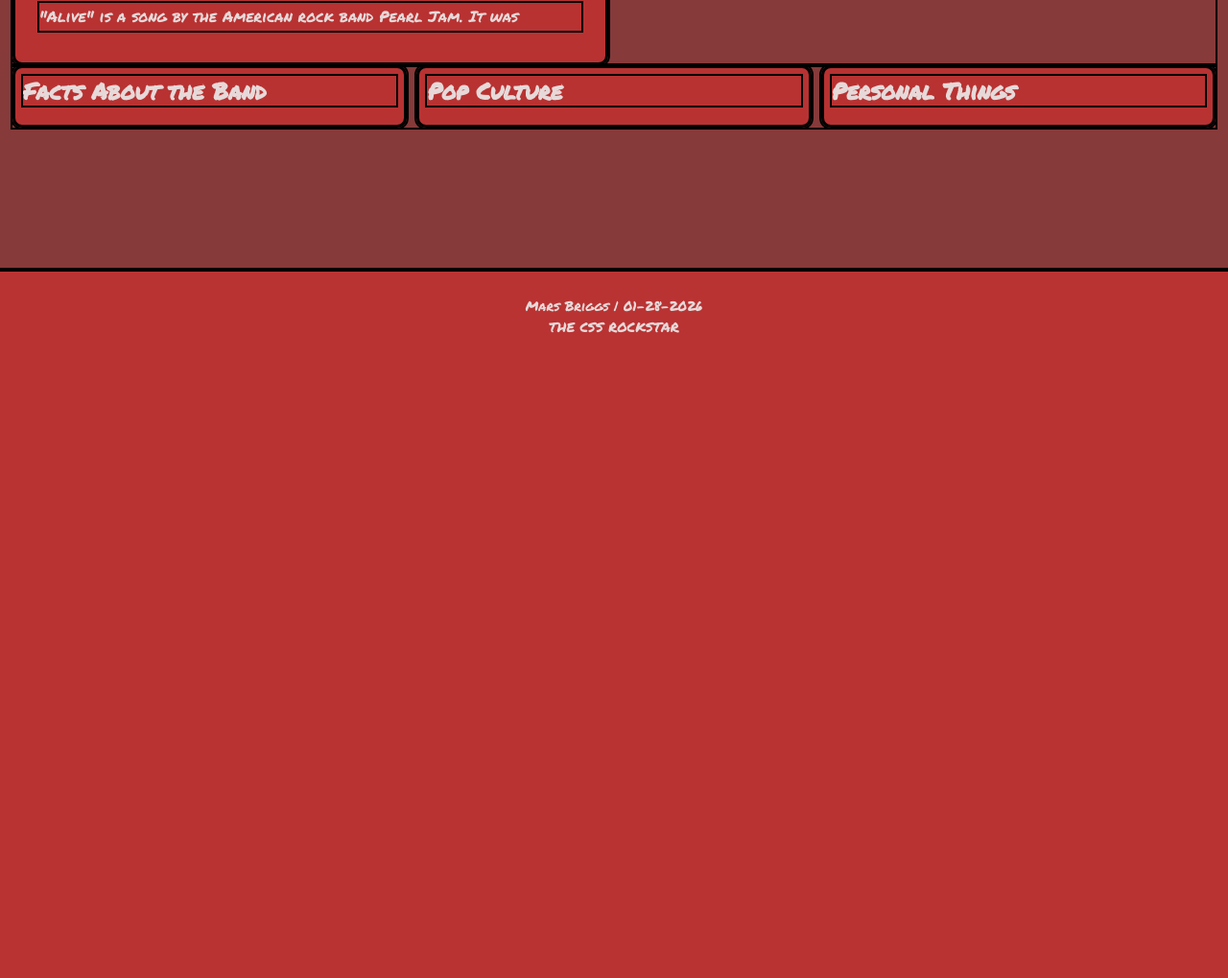
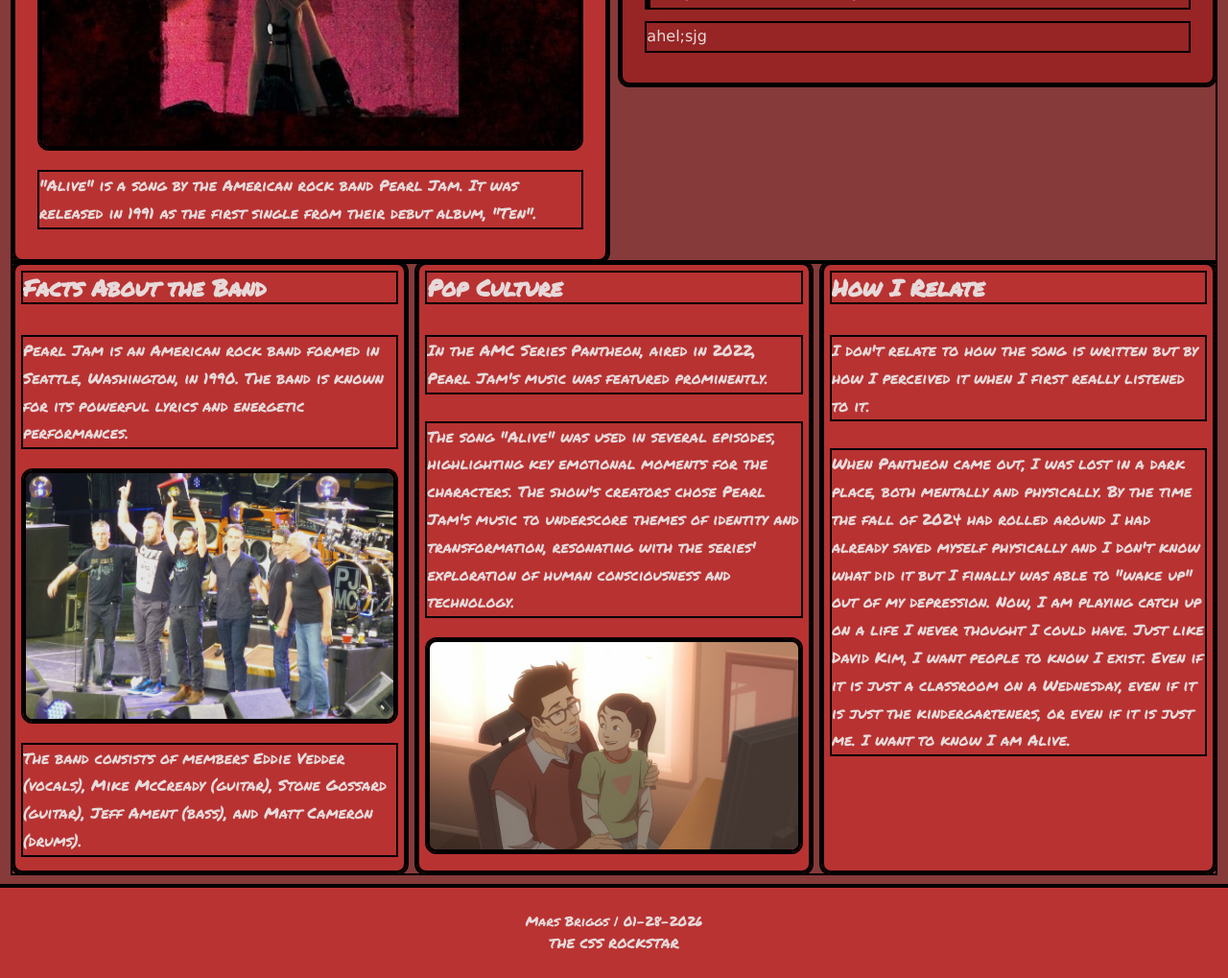
Before and after one commit to Magpie512/Interface-Design-Using-Css, a plain HTML site: page Assignment One/index.html in a window 1280 px wide. Shown: the part 423-1442 px from the top of the page at 96% size. Before the commit the page ends 800 px from the top, so only its background shows below. Drawn offline with Linux system fonts and the light colour scheme.

Commit message:
im gonna work on this more later

```diff
--- a/Assignment One/css/style.css
+++ b/Assignment One/css/style.css
@@ -71,6 +71,13 @@
     gap: 10px;
     width: 100%;
     box-sizing: border-box;
+    align-items: stretch;
+}
+
+main > div:nth-of-type(2) > section {
+    height: 100%;
+    display: flex;
+    flex-direction: column;
 }
 
 footer {
@@ -84,10 +91,12 @@
 /* AAAAAAAAAAAAAAAAAAAAAAAAAAAAAA */
 
 img {
-    width: 300px;
+    max-width: 100%;
+    width: 100%;
     height: auto;
     border: 3px solid black;
     border-radius: 10px;
+    object-fit: cover;
 }
 
 aside {
--- a/Assignment One/index.html
+++ b/Assignment One/index.html
@@ -1,5 +1,6 @@
 <!doctype html>
 <html lang="en">
+
 <head>
   <meta charset="UTF-8" />
   <meta name="viewport" content="width=device-width, initial-scale=1.0" />
@@ -19,6 +20,7 @@
      then below it use grid box potentially for Facts about the band
      Song
      and personal things like that -->
+
 <body>
   <header>
     <h1>AliVE - Pearl Jam</h1>
@@ -29,7 +31,8 @@
       <section>
         <h2>Section 1</h2>
         <img src="img/album-art.jpg" alt="Album Art for Alive by Pearl Jam" />
-            <p>"Alive" is a song by the American rock band Pearl Jam. It was
+        <p>"Alive" is a song by the American rock band Pearl Jam. It was released in 1991 as the first single from their
+          debut album, "Ten".</p>
       </section>
 
       <aside> <!-- https://genius.com/Pearl-jam-alive-lyrics -->
@@ -49,14 +52,38 @@
     <div>
       <section>
         <h2>Facts About the Band</h2>
+        <p>Pearl Jam is an American rock band formed in Seattle, Washington, in 1990. The band is known for its powerful lyrics and energetic performances.</p>
+
+        <img src="img/Pearl_Jam_2016.jpg" alt="Photo of Pearl Jam band members" />
+
+        <p>The band consists of members Eddie Vedder (vocals), Mike McCready (guitar), Stone Gossard (guitar), Jeff Ament (bass), and Matt Cameron (drums).</p>
       </section>
 
       <section>
         <h2>Pop Culture</h2>
+
+        <p> In the AMC Series Pantheon, aired in 2022, Pearl Jam's music was featured prominently.</p>
+
+        <p> The song "Alive" was used in several episodes, highlighting key emotional moments for the characters. The
+          show's creators chose Pearl Jam's music to underscore themes of identity and transformation, resonating with
+          the series' exploration of human consciousness and technology.</p>
+
+      <img src ="img/David Kim and Daughter.jpg" alt="David Kim and Madison Kim" />
+
       </section>
 
       <section>
-            <h2>Personal Things</h2>
+        <h2>How I Relate</h2>
+
+        <p>I don't relate to how the song is written but by how I perceived it when I first really listened to it.</p>
+
+        <p>When Pantheon came out, I was lost in a dark place, both mentally and physically. By the time the fall of
+          2024 had rolled around I had already saved myself physically and I don't know what did it but I finally was
+          able to "wake up" out of my depression.
+
+          Now, I am playing catch up on a life I never thought I could have. Just like David Kim, I want people to know
+          I exist. Even if it is just a classroom on a Wednesday, even if it is just the kindergarteners, or even if it
+          is just me. I want to know I am Alive. </p>
       </section>
     </div>
 
@@ -64,8 +91,9 @@
   </main>
 
   <footer>
-      Mars Briggs | 01-28-2026 <br/>
+    Mars Briggs | 01-28-2026 <br />
     THE CSS ROCKSTAR
   </footer>
 </body>
+
 </html>
```
Lines whose indentation alone changed are shown as unchanged.
